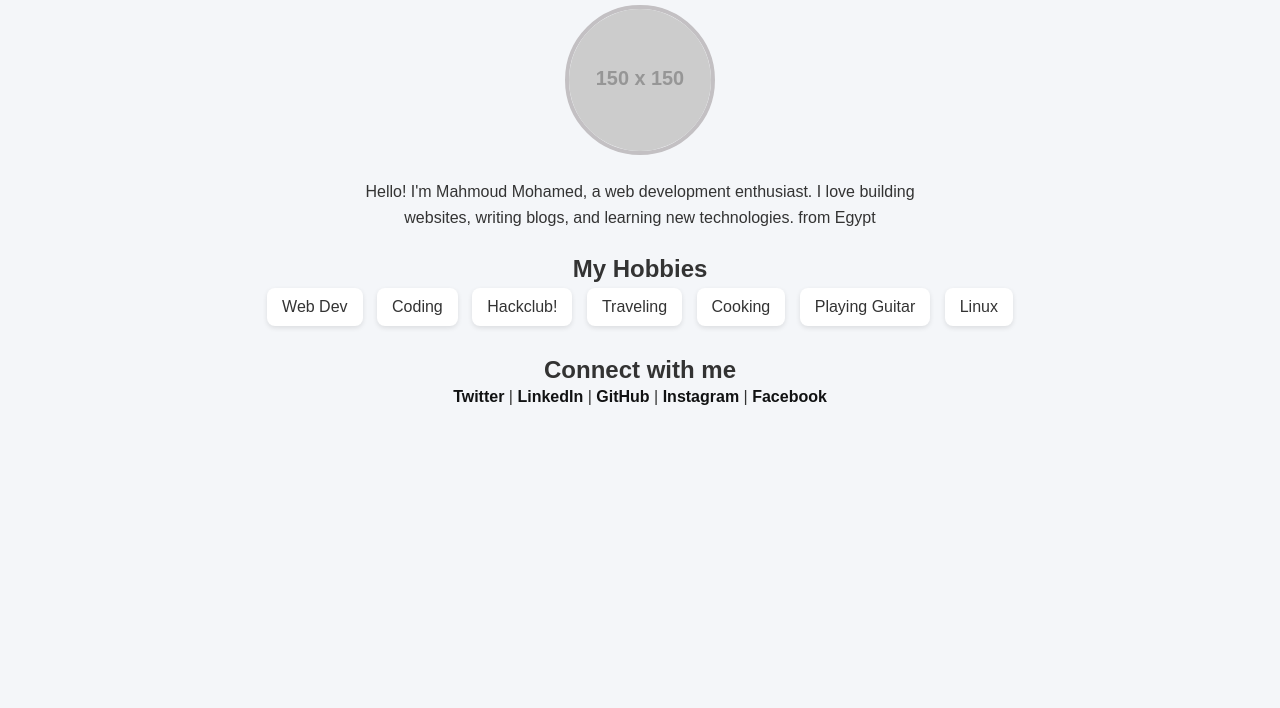
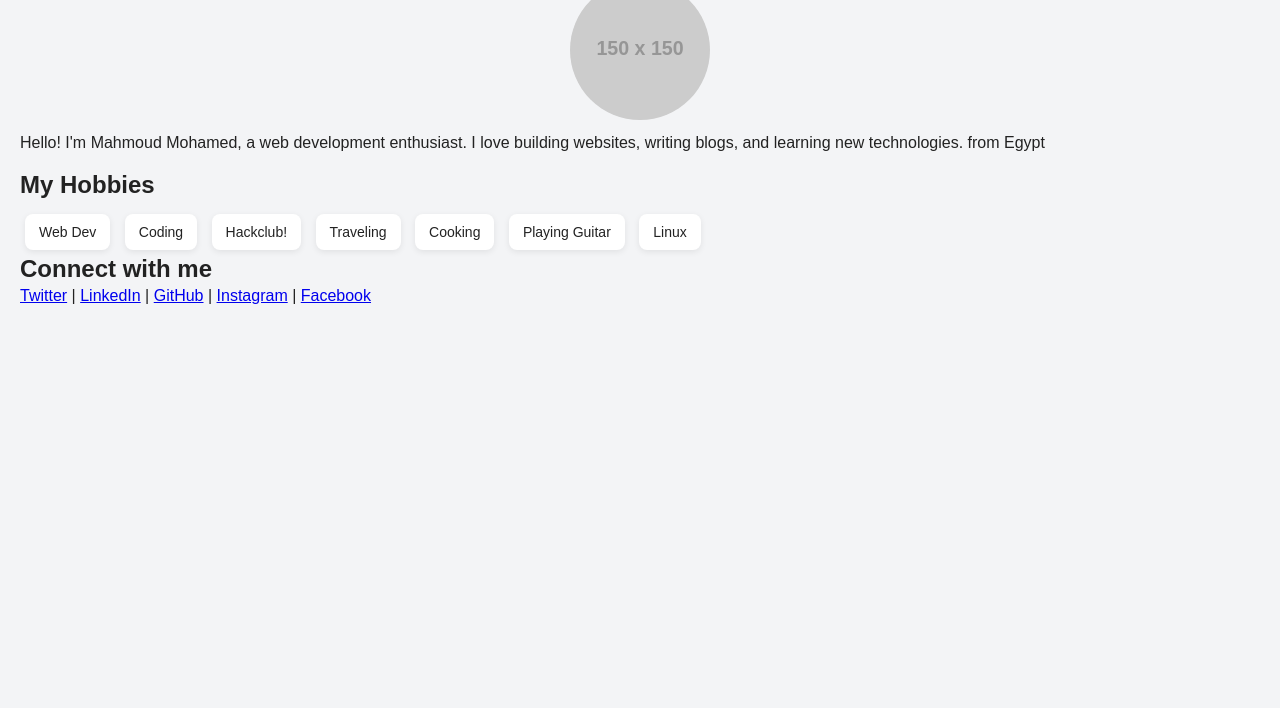
Before and after one commit to jow5445/info, a plain HTML site: page index.html in a window 1280 px wide. Shown: the part 92-800 px from the top of the page. Drawn offline with Linux system fonts and the light colour scheme; placeholder pictures from the web are drawn by us.

Commit message:
improve CSS styles

```diff
--- a/style.css
+++ b/style.css
@@ -6,58 +6,82 @@
 
 body {
     font-family: Arial, sans-serif;
-    background: #f4f6f9;
+    background: #f3f4f6;
+    color: #222;
+    padding: 20px;
+}
+
+nav {
+    text-align: center;
+    padding: 15px;
+    margin-bottom: 20px;
+}
+
+nav a {
+    text-decoration: none;
     color: #333;
-    text-align: center;
-    padding: 40px 20px;
+    margin: 0 10px;
+    font-weight: bold;
+}
+
+nav a:hover {
+    text-decoration: underline;
+}
+
+.container {
+    max-width: 800px;
+    margin: 20px auto;
+    padding: 10px;
+}
+
+img {
+    width: 140px;
+    height: 140px;
+    border-radius: 50%;
+    display: block;
+    margin: 10px auto;
 }
 
 h1 {
-    color: #2c3e50;
-    margin-bottom: 20px;
-}
-
-img {
-    width: 150px;
-    height: 150px;
-    border-radius: 50%;
-    border: 4px solid #c3c0c3;
-    object-fit: cover;
-    margin-bottom: 20px;
+    font-size: 28px;
+    margin: 10px 0;
 }
 
 p {
-    max-width: 600px;
-    margin: 0 auto 25px;
+    font-size: 16px;
     line-height: 1.6;
-}
-nfo
-h2 {
-    color: #0c0e0f;
-    margin: 20px 0 10px;
+    margin-bottom: 15px;
 }
 
-ul {
-    list-style: none;
-    margin-bottom: 25px;
+/* ul {
+    margin-top: 10px;
+    padding-left: 20px;
 }
 
 ul li {
-    background: white;
-    display: inline-block;
-    margin: 5px;
-    padding: 10px 15px;
-    border-radius: 8px;
-    box-shadow: 0 2px 5px rgba(0,0,0,0.1);
+    margin: 5px 0;
+} */
+
+ul {
+    padding: 0;
+    margin-top: 10px;
 }
 
-a {
-    text-decoration: none;
-    color: #111213;
-    font-weight: bold;
-    transition: 0.3s;
+ul li {
+    display: inline-block;
+    background: white;
+    margin: 5px;
+    padding: 10px 14px;
+    border-radius: 8px;
+    box-shadow: 0 2px 6px rgba(0,0,0,0.08);
+    font-size: 14px;
 }
 
-a:hover {
-    color: #090a0a;
+.socials a {
+    color: blue;
+    text-decoration: none;
 }
+
+.socials a:hover {
+    text-decoration: underline;
+}
```
